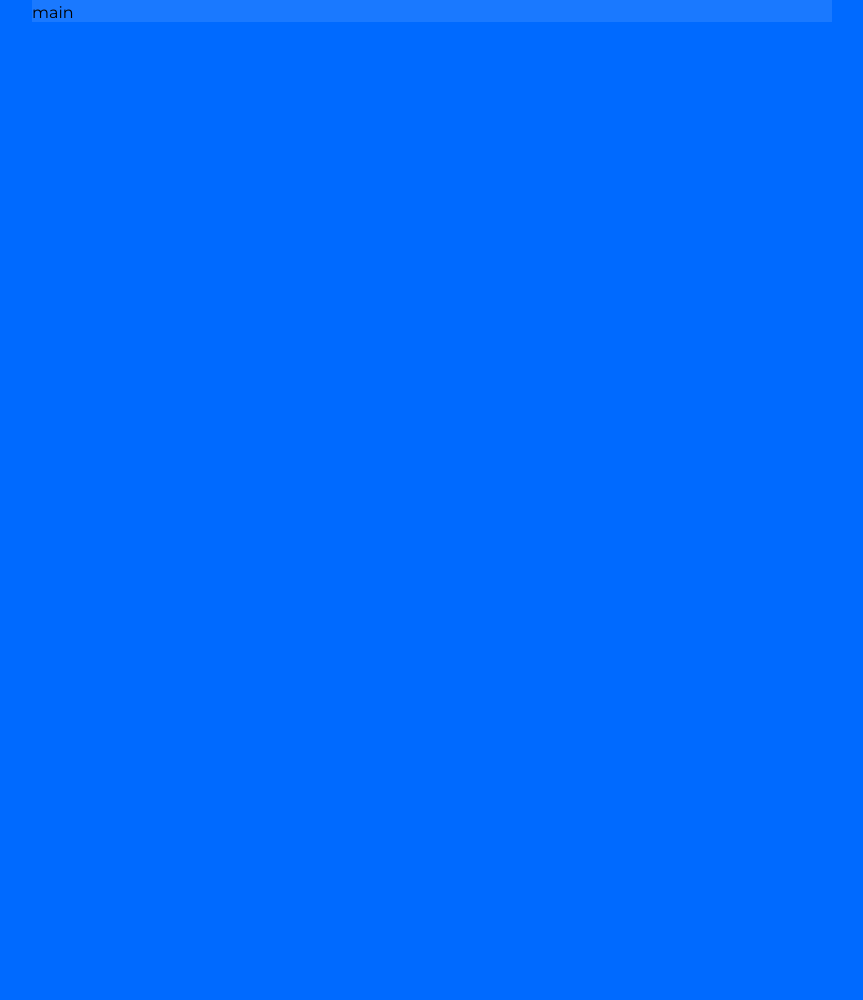
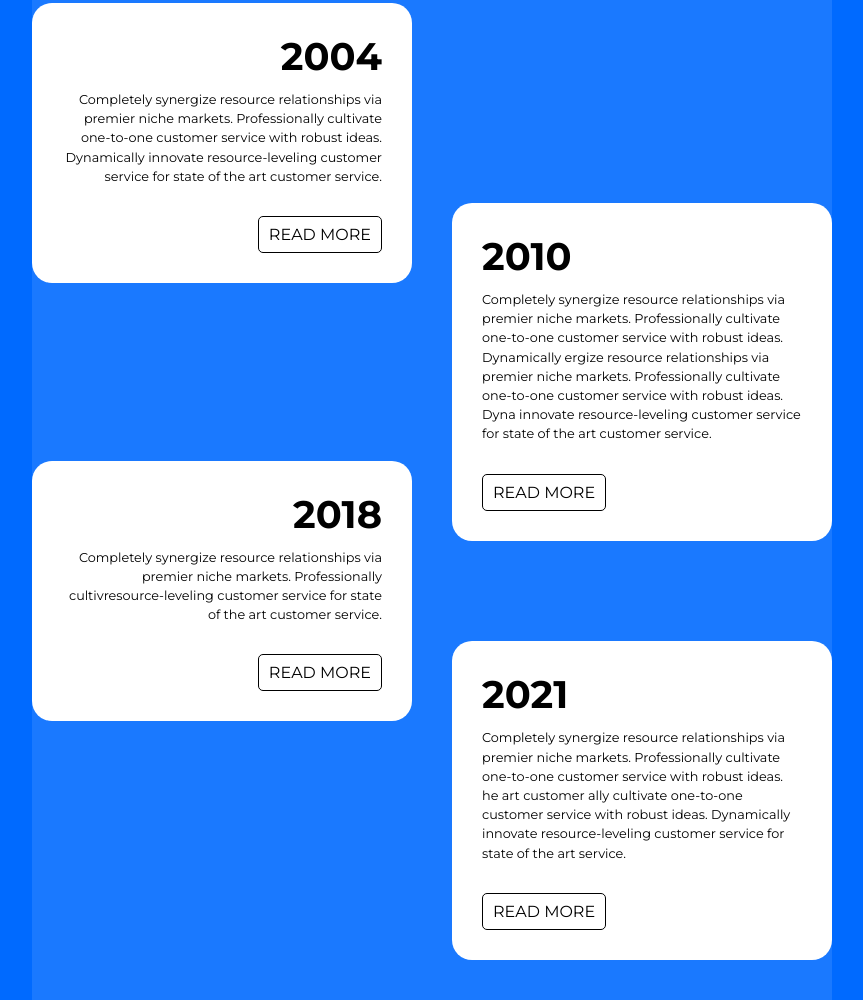
Before and after one commit to GeonWoo-LPS/timeline, a plain HTML site: page index.html in a window 1280 px wide. Shown: the part 253-1253 px from the top of the page, without its empty margins (208-1071 px from the left). Before the commit the page ends 800 px from the top, so only its background shows below. Drawn offline with Linux system fonts and the light colour scheme.

Commit message:
main 부분 완성

```diff
--- a/index.html
+++ b/index.html
@@ -21,7 +21,69 @@
                         TIMELINE
                     </h1>
                 </header>
-                <main class="main">main</main>
+                <main class="main">
+                    <ol>
+                        <li class="timeline left">
+                            <div class="timeline-item">
+                                <h2>2004</h2>
+                                <p>
+                                    Completely synergize resource relationships
+                                    via premier niche markets. Professionally
+                                    cultivate one-to-one customer service with
+                                    robust ideas. Dynamically innovate
+                                    resource-leveling customer service for state
+                                    of the art customer service.
+                                </p>
+                                <a class="button" href="">READ MORE</a>
+                            </div>
+                        </li>
+                        <li class="timeline right">
+                            <div class="timeline-item">
+                                <h2>2010</h2>
+                                <p>
+                                    Completely synergize resource relationships
+                                    via premier niche markets. Professionally
+                                    cultivate one-to-one customer service with
+                                    robust ideas. Dynamically ergize resource
+                                    relationships via premier niche markets.
+                                    Professionally cultivate one-to-one customer
+                                    service with robust ideas. Dyna innovate
+                                    resource-leveling customer service for state
+                                    of the art customer service.
+                                </p>
+                                <a class="button" href="">READ MORE</a>
+                            </div>
+                        </li>
+                        <li class="timeline left">
+                            <div class="timeline-item">
+                                <h2>2018</h2>
+                                <p>
+                                    Completely synergize resource relationships
+                                    via premier niche markets. Professionally
+                                    cultivresource-leveling customer service for
+                                    state of the art customer service.
+                                </p>
+                                <a class="button" href="">READ MORE</a>
+                            </div>
+                        </li>
+                        <li class="timeline right">
+                            <div class="timeline-item">
+                                <h2>2021</h2>
+                                <p>
+                                    Completely synergize resource relationships
+                                    via premier niche markets. Professionally
+                                    cultivate one-to-one customer service with
+                                    robust ideas. he art customer ally cultivate
+                                    one-to-one customer service with robust
+                                    ideas. Dynamically innovate
+                                    resource-leveling customer service for state
+                                    of the art service.
+                                </p>
+                                <a class="button" href="">READ MORE</a>
+                            </div>
+                        </li>
+                    </ol>
+                </main>
             </div>
         </div>
     </body>
--- a/style.css
+++ b/style.css
@@ -1,12 +1,22 @@
 /* Reset */
-body {
+body, ol, p {
     margin: unset;
+    padding: unset;
 }
 
-h1 {
+h1, h2 {
     margin: unset;
     font-size: unset;
     font-weight: unset;
+}
+
+li {
+    list-style: none;
+}
+
+a {
+    color: unset;
+    text-decoration: none;
 }
 
 /* Typography */
@@ -22,6 +32,8 @@ body {
 .l_wrapper {
     max-width: 800px;
     margin: 0 auto;
+    padding: 0 20px;
+
 }
 
 .container {
@@ -35,3 +47,56 @@ body {
     text-align: center;
     padding: 70px 0;
 }
+
+
+.main ol {
+    margin: 0 -20px;
+    padding-bottom: 40px;
+
+}
+
+.timeline {
+    box-sizing: border-box;
+    width: 50%;
+    padding: 0 20px;
+    margin-bottom: -80px;
+
+}
+
+.timeline-item {
+    background-color: white;
+    padding: 30px;
+    border-radius: 20px;
+
+}
+
+.timeline-item h2 {
+    font-size: 2.4rem;
+    font-weight: 700;
+    margin-bottom: 10px;
+}
+
+.timeline-item p {
+    font-size: 0.8rem;
+    line-height: 1.5em;
+    margin-bottom: 30px;
+}
+
+.button {
+    display: inline-block;
+    border: 1px solid black;
+    border-radius: 5px;
+    padding: 8px 10px;
+}
+
+.timeline.left {
+    text-align: right;
+}
+
+.timeline.right {
+    margin-left: auto;
+}
+
+.timeline:last-child {
+    margin-bottom: 0;
+}
```
Also changed, not shown: images/atom-icon.png (added), images/brackets-icon.png (added), images/coda-icon.png (added), images/emacs-icon.png (added), images/lighttable-icon.png (added), images/sublime-icon.png (added), images/vim-icon.png (added), images/vs-icon.png (added), images/webstorm-icon.png (added).
